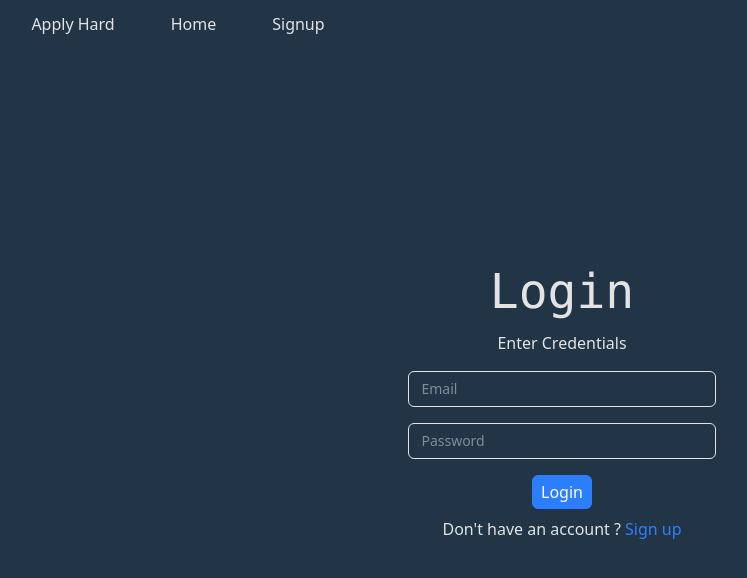
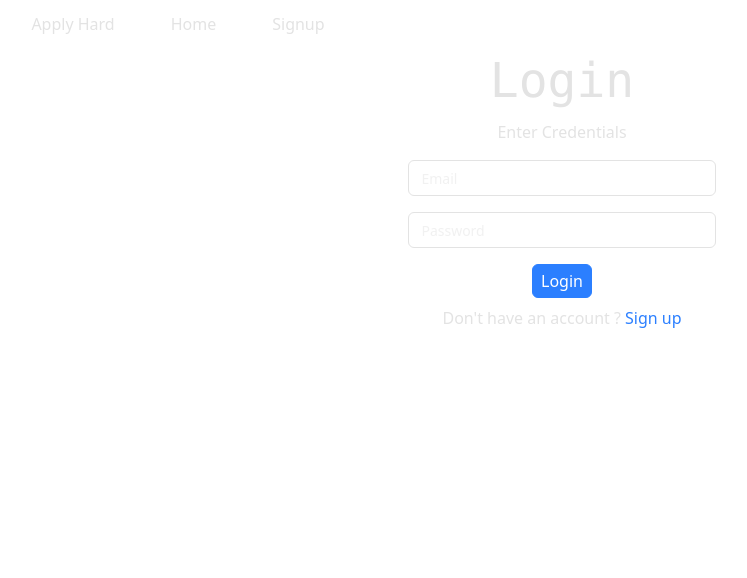
Before and after one commit to SaiVaibhav03/ApplyHard, a React (Vite) app in the folder frontend/: page /login in a window 1280 px wide. Shown: the top 578 px of the page, without its empty margins (462-1209 px from the left). Built offline with nearby package versions, Linux system fonts and the light colour scheme.

Commit message:
fix(styles): rename .loginpage to .authLayout

```diff
--- a/frontend/src/App.css
+++ b/frontend/src/App.css
@@ -4,6 +4,6 @@
 .navbar {
 	@apply flex items-center;
 }
-.loginPage {
+.authLayout {
 	@apply h-screen w-screen bg-[#213547];
 }
```
